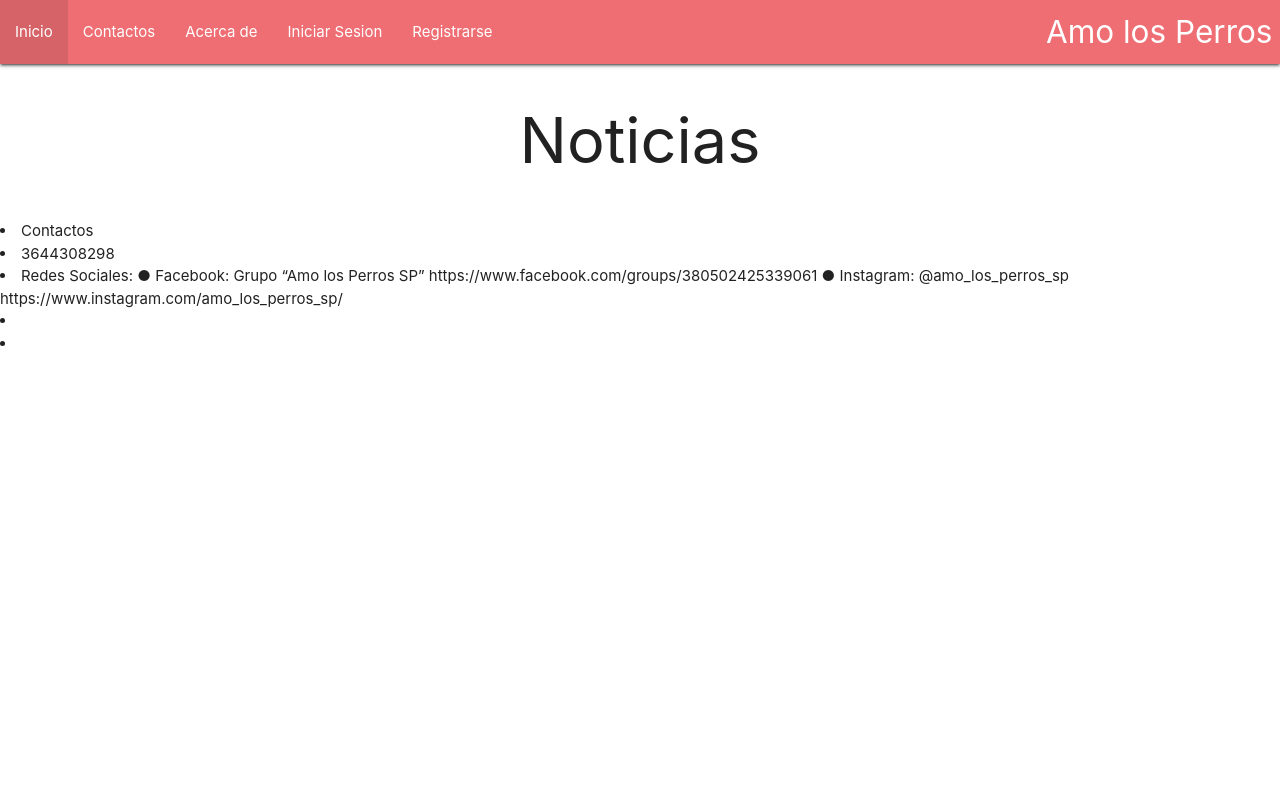
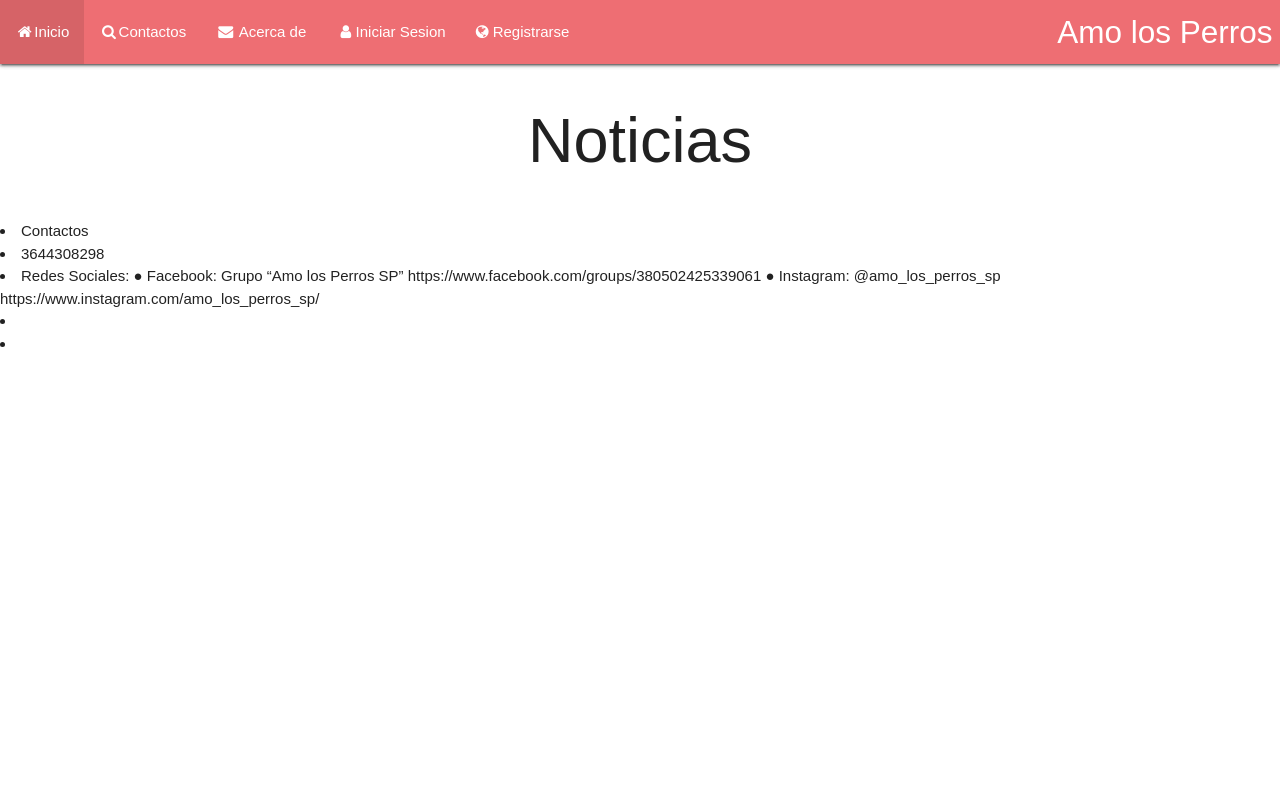
Before and after one commit to Boddyg/Repositorio_Pfinal, a Django app: page / in a window 1280 px wide. Run offline with Django 4.2, Linux system fonts and the light colour scheme; data that the repository does not hold is empty.

Commit message:
iconitos

```diff
--- a/proyecto_BLOG/templates/BarraNavegacion.html
+++ b/proyecto_BLOG/templates/BarraNavegacion.html
@@ -6,25 +6,27 @@
     <!--Let browser know website is optimized for mobile-->
     <meta name="viewport" content="width=device-width, initial-scale=1.0" />
     <link rel="stylesheet" href="css/estilo.css" />
+    <!-- Load an icon library -->
+    <link rel="stylesheet" href="https://cdnjs.cloudflare.com/ajax/libs/font-awesome/4.7.0/css/font-awesome.min.css">
 </head>
 
 <body>
     <nav>
         <div class="nav-wrapper">
             <ul>
-                <li><a href="{% url 'Pagina de inicio' %}">Inicio</a></li>
-                <li><a onclick="topFunction()" id="myBtn" title="Go to top">Contactos</a></li>
-                <li><a href="{% url 'Acerca de' %}">Acerca de</a></li>
+                <li><a class="active" href="{% url 'Pagina de inicio' %}"><i class="fa fa-fw fa-home"></i>Inicio</a></li>
+                <li><a onclick="topFunction()" id="myBtn" title="Go to top"><i class="fa fa-fw fa-search"></i>Contactos</a></li>
+                <li><a href="{% url 'Acerca de' %}"><i class="fa fa-fw fa-envelope"></i> Acerca de</a></li>
 
                 {% if user.is_authenticated %}
-                <li><a>{{user.username}}</a></li>
-                <li><a class="nav-wrapper" href="{% url 'logout' %}">Cerrar Sesion</a></li>
+                <li><a><i class="fa fa-fw fa-search"></i>{{user.username}}</a></li>
+                <li><a class="nav-wrapper" href="{% url 'logout' %}"><i class="fa fa-fw fa-search"></i>Cerrar Sesion</a></li>
 
                 {% else %}
-                <li><a href="{% url 'login' %}">Iniciar Sesion</a></li>
+                <li><a href="{% url 'login' %}"><i class="fa fa-fw fa-user"></i>Iniciar Sesion</a></li>
                 {% endif %}
 
-                <li><a href="{% url 'register' %}">Registrarse</a></li>
+                <li><a href="{% url 'register' %}"><i class="fa fa-globe"></i> Registrarse</a></li>
 
                 <a href="{% url 'Pagina de inicio' %}" class="brand-logo right">Amo los Perros</a>
                 <ul id="nav-mobile" class="left hide-on-med-and-down">
@@ -41,6 +43,6 @@
 <script>
     let mybutton = document.getElementById("myBtn");
     function topFunction() {
-      window.scrollTo(0, document.body.scrollHeight);
+        window.scrollTo(0, document.body.scrollHeight);
     }
 </script>
--- a/proyecto_BLOG/templates/css/estilo.css
+++ b/proyecto_BLOG/templates/css/estilo.css
@@ -1,3 +1,5 @@
+
+body {font-family: Arial, Helvetica, sans-serif;}
 
 .button {
     background-color: #1e90ff;
@@ -12,15 +14,37 @@
     box-shadow: 0 8px 16px 0 rgba(0,0,0,0.2), 0 6px 20px 0 rgba(0,0,0,0.19);
 }
 
-.c h3{
-    background-color: #1e90ff;
-    border: none;
+/* Style the navigation bar */
+.navbar {
+    width: 100%;
+    background-color: #555;
+    overflow: auto;
+  }
+
+  /* Navbar links */
+  .navbar a {
+    float: left;
+    text-align: center;
+    padding: 12px;
     color: white;
-    padding: 10px 32px;
     text-decoration: none;
-    display: inline-block;
-    font-size: 15px;
-    margin: 4px 2px;
-    cursor: pointer;
-    box-shadow: 0 8px 16px 0 rgba(0,0,0,0.2), 0 6px 20px 0 rgba(0,0,0,0.19);
-}
+    font-size: 17px;
+  }
+
+  /* Navbar links on mouse-over */
+  .navbar a:hover {
+    background-color: #000;
+  }
+
+  /* Current/active navbar link */
+  .active {
+    background-color: #04AA6D;
+  }
+
+  /* Add responsiveness - will automatically display the navbar vertically instead of horizontally on screens less than 500 pixels */
+  @media screen and (max-width: 500px) {
+    .navbar a {
+      float: none;
+      display: block;
+    }
+  }
```
